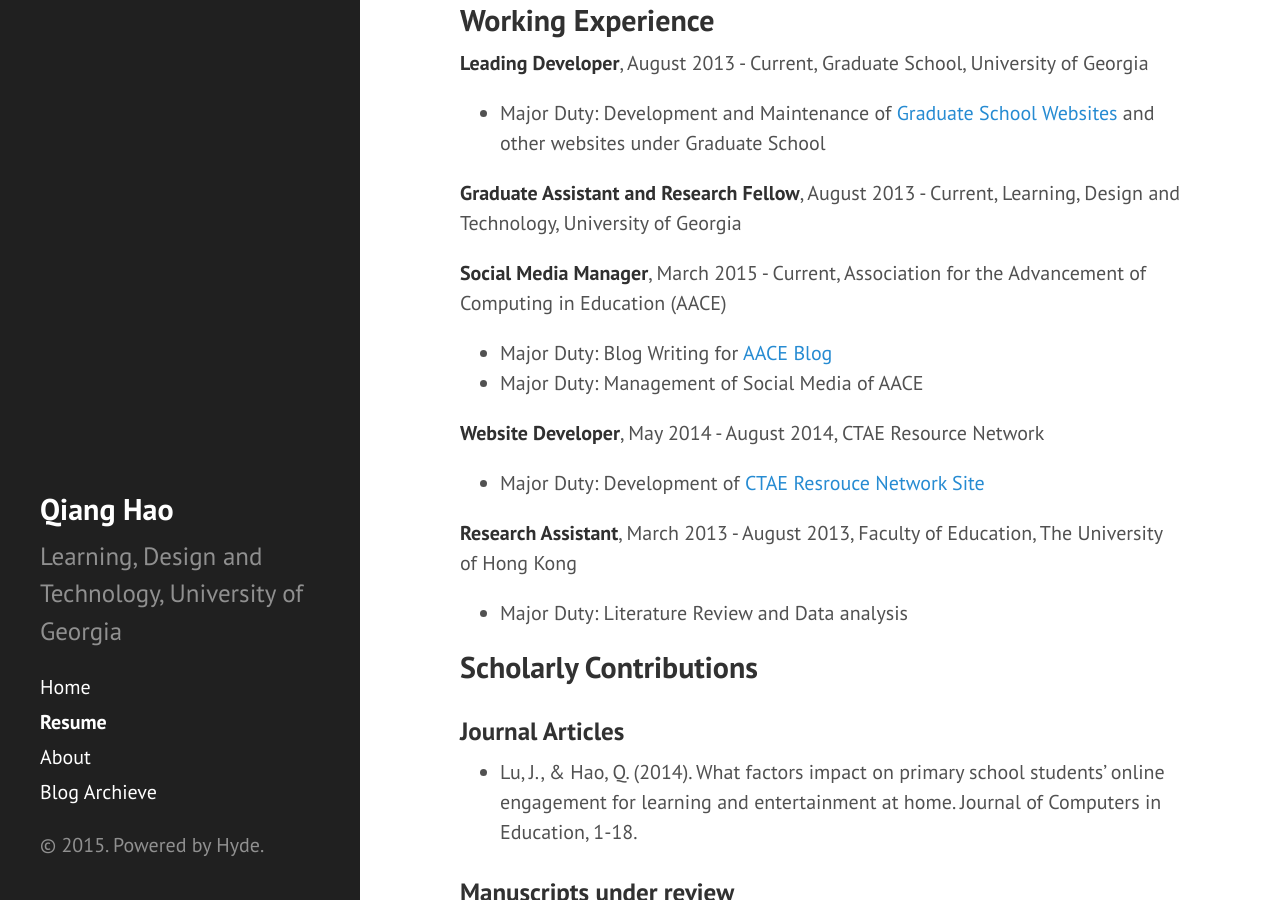
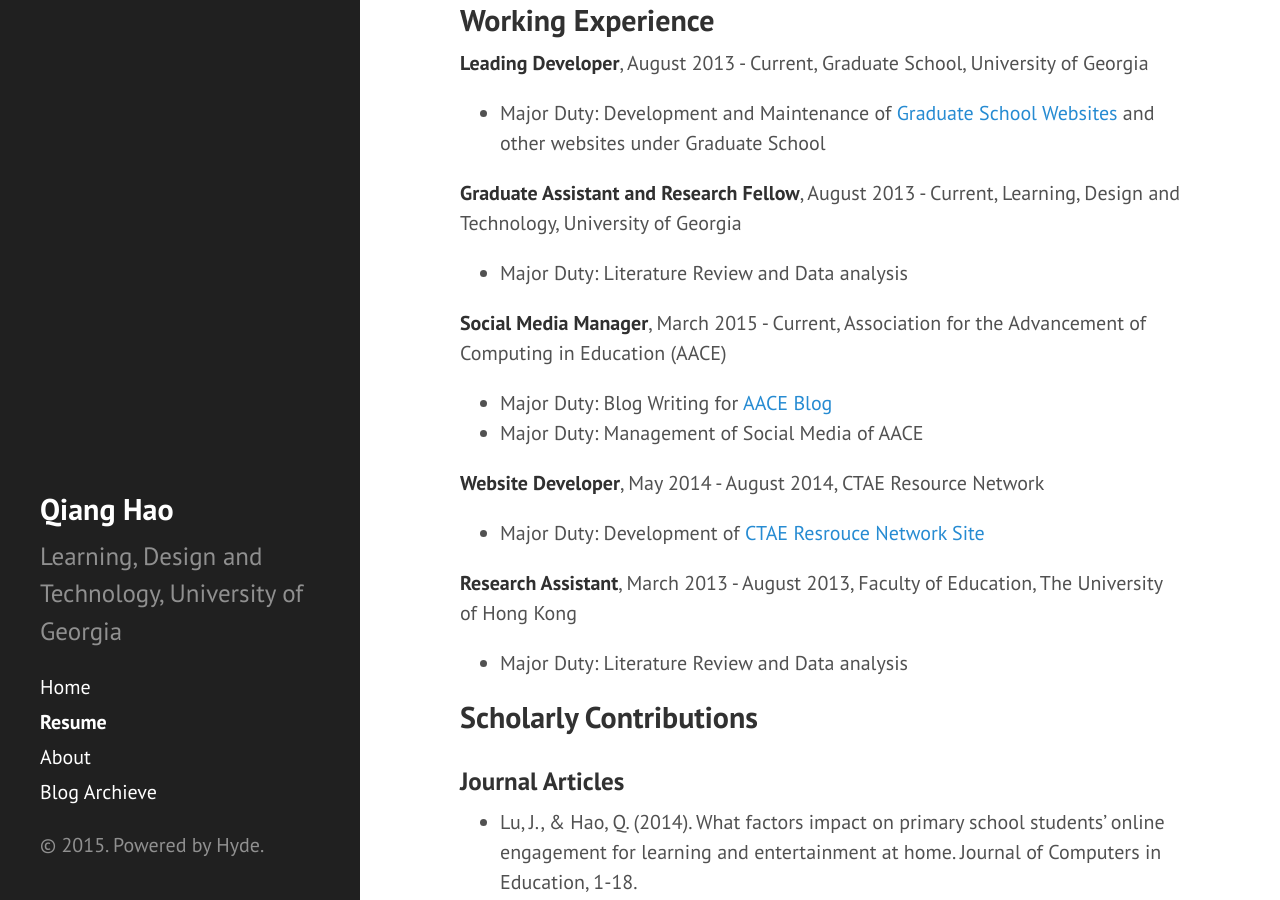
Before and after one commit to Neo-Hao/neo-hao.github.io, a Jekyll site: the page built from Resume.md, in a window 1280 px wide and 900 px high, scrolled down 517 px. Built offline with Jekyll 4.4.1, drawn with Linux system fonts in a browser that asks for light colours; Markdown is read by kramdown in place of the engine named in the settings.

Commit message:
Fifth Revision

```diff
--- a/Resume.md
+++ b/Resume.md
@@ -22,6 +22,8 @@ title: Resume
 * Major Duty: Development and Maintenance of <a href="grad.uga.edu">Graduate School Websites</a> and other websites under Graduate School
 
 <strong>Graduate Assistant and Research Fellow</strong>, August 2013 - Current, Learning, Design and Technology, University of Georgia
+
+* Major Duty: Literature Review and Data analysis
 
 <strong>Social Media Manager</strong>, March 2015 - Current, Association for the Advancement of Computing in Education (AACE)
 
```
